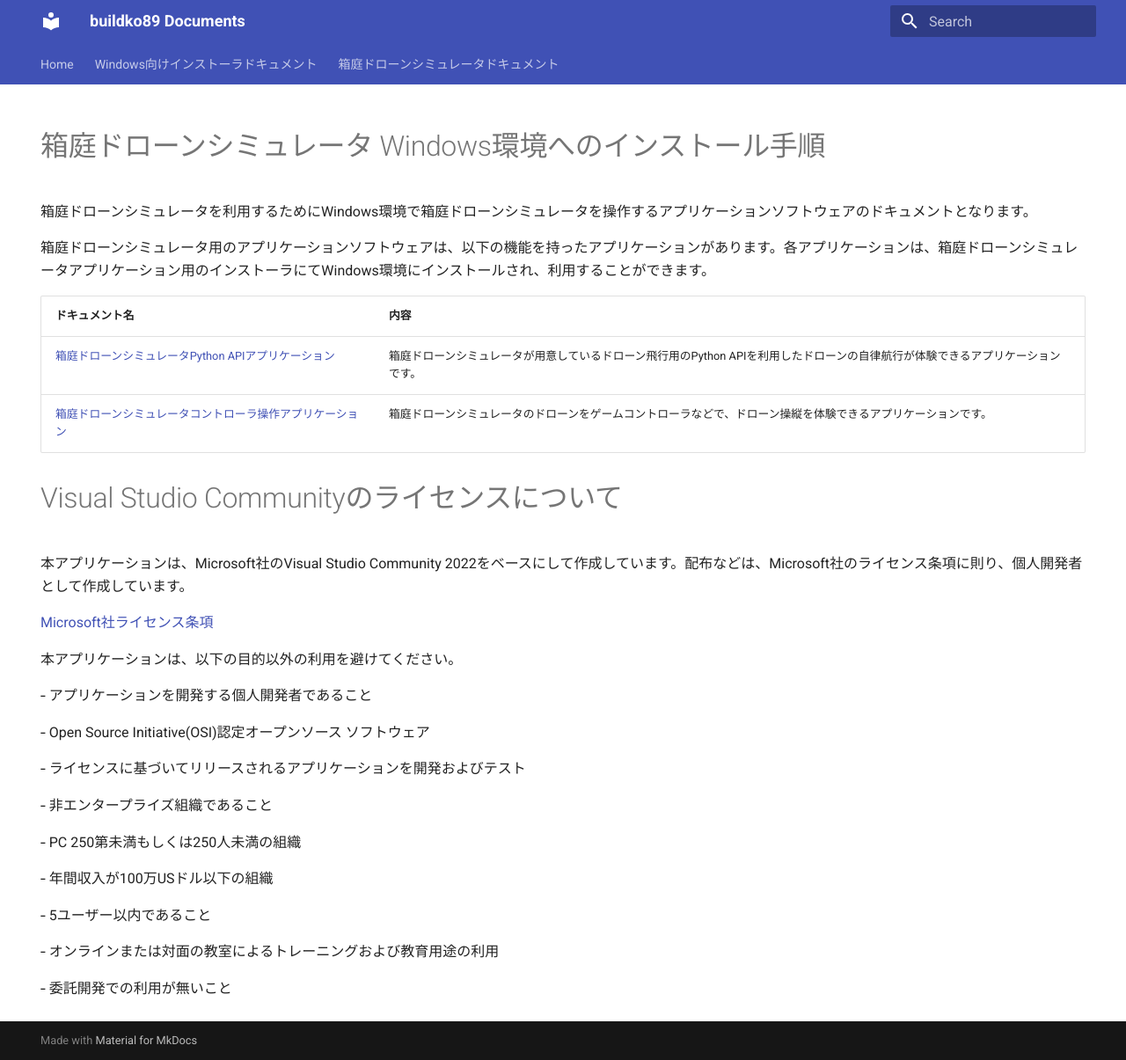
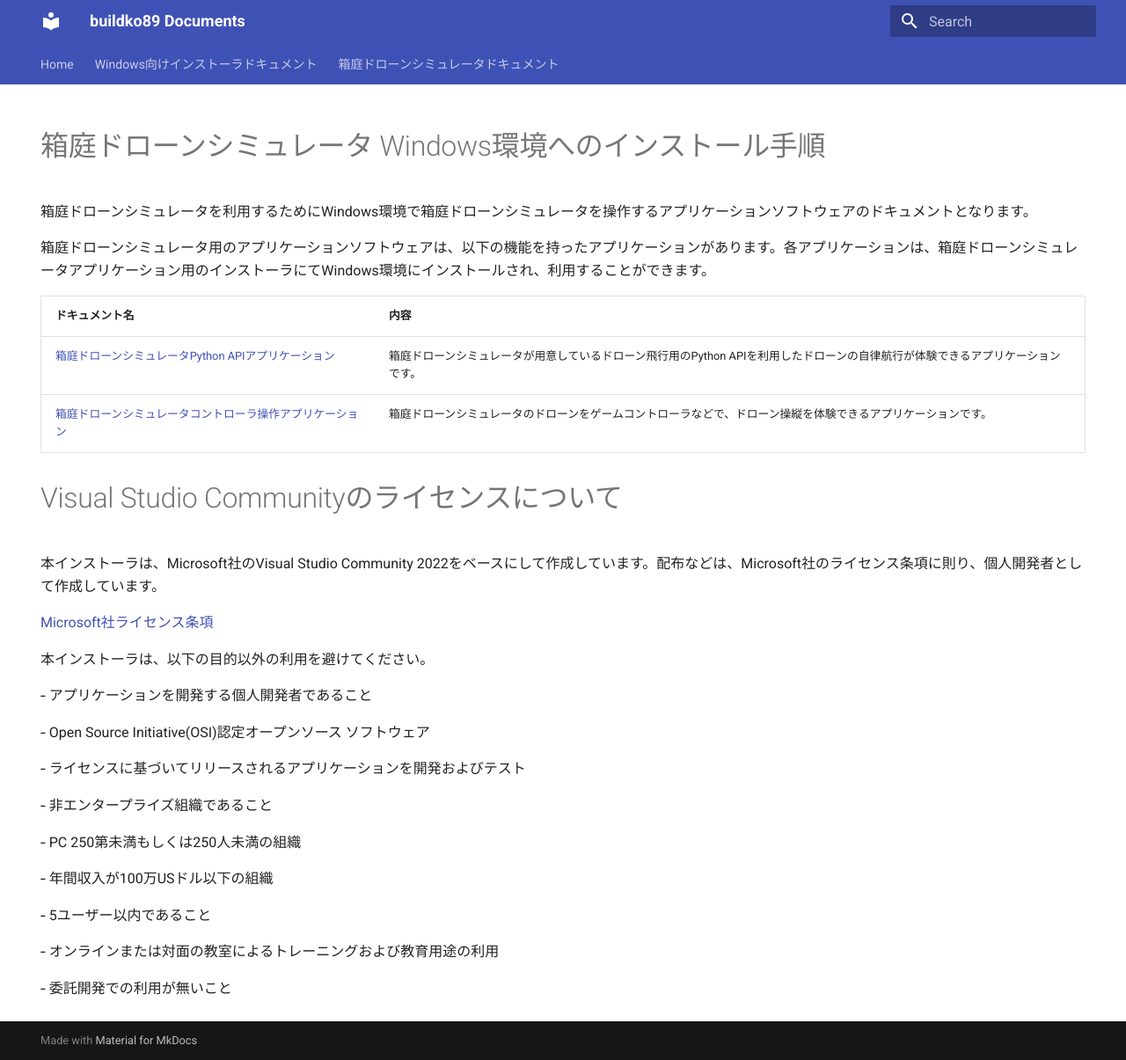
Before and after one commit to buildko89/documents, an MkDocs documentation site: the page built from docs/hakodoc/winapps-doc/README.md, in a window 1280 px wide and 1205 px high. Shown: the whole window at 88% size. Built offline with MkDocs 1.6.1 and Material for MkDocs 9.7.7, drawn with Linux system fonts in a browser that asks for light colours.

Commit message:
fix documets

```diff
--- a/docs/hakodoc/winapps-doc/README.md
+++ b/docs/hakodoc/winapps-doc/README.md
@@ -3,6 +3,7 @@ hide:
   - navigation  # これで左側のサイドメニューが消えます
   - toc         # これで右側の目次も消えます（任意）
 ---
+
 # 箱庭ドローンシミュレータ Windows環境へのインストール手順
 
 箱庭ドローンシミュレータを利用するためにWindows環境で箱庭ドローンシミュレータを操作するアプリケーションソフトウェアのドキュメントとなります。
@@ -16,11 +17,11 @@ hide:
 
 # Visual Studio Communityのライセンスについて
 
-本アプリケーションは、Microsoft社のVisual Studio Community 2022をベースにして作成しています。配布などは、Microsoft社のライセンス条項に則り、個人開発者として作成しています。
+本インストーラは、Microsoft社のVisual Studio Community 2022をベースにして作成しています。配布などは、Microsoft社のライセンス条項に則り、個人開発者として作成しています。
 
 [Microsoft社ライセンス条項](https://visualstudio.microsoft.com/ja/license-terms/vs2022-ga-community/)
 
-本アプリケーションは、以下の目的以外の利用を避けてください。
+本インストーラは、以下の目的以外の利用を避けてください。
 
 ‐ アプリケーションを開発する個人開発者であること
 
```
